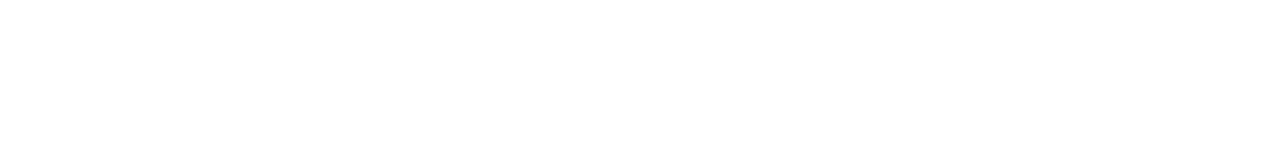
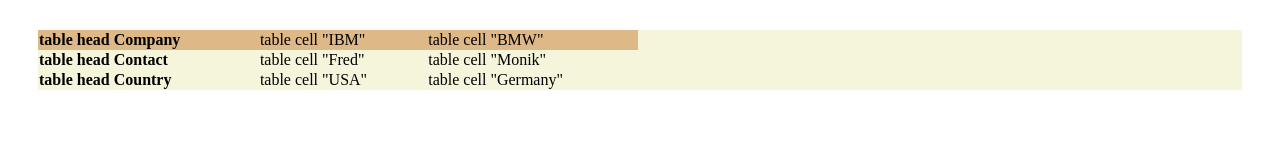
Before and after one commit to Kestutisjulius/0021_demo, a website: page index.html in a window 1280 px wide. Drawn offline with Linux system fonts and the light colour scheme.

Commit message:
update
also index.css

```diff
--- /dev/null
+++ b/index.css
@@ -0,0 +1,13 @@
+.tbl {
+  text-align: left;
+  width: 600px;
+  border-collapse: collapse;
+}
+.thtd {
+  background-color: burlywood;
+  height: auto;
+}
+.block {
+  background-color: beige;
+  margin: 30px;
+}
--- a/index.html
+++ b/index.html
@@ -4,7 +4,28 @@
     <meta charset="UTF-8" />
     <meta http-equiv="X-UA-Compatible" content="IE=edge" />
     <meta name="viewport" content="width=device-width, initial-scale=1.0" />
+    <link rel="stylesheet" href="index.css" />
     <title>DEMO ver: 2.1</title>
   </head>
-  <body></body>
+  <body>
+    <div class="block">
+      <table class="tbl">
+        <tr class="thtd">
+          <th>table head Company</th>
+          <td>table cell "IBM"</td>
+          <td>table cell "BMW"</td>
+        </tr>
+        <tr>
+          <th>table head Contact</th>
+          <td>table cell "Fred"</td>
+          <td>table cell "Monik"</td>
+        </tr>
+        <tr>
+          <th>table head Country</th>
+          <td>table cell "USA"</td>
+          <td>table cell "Germany"</td>
+        </tr>
+      </table>
+    </div>
+  </body>
 </html>
```
